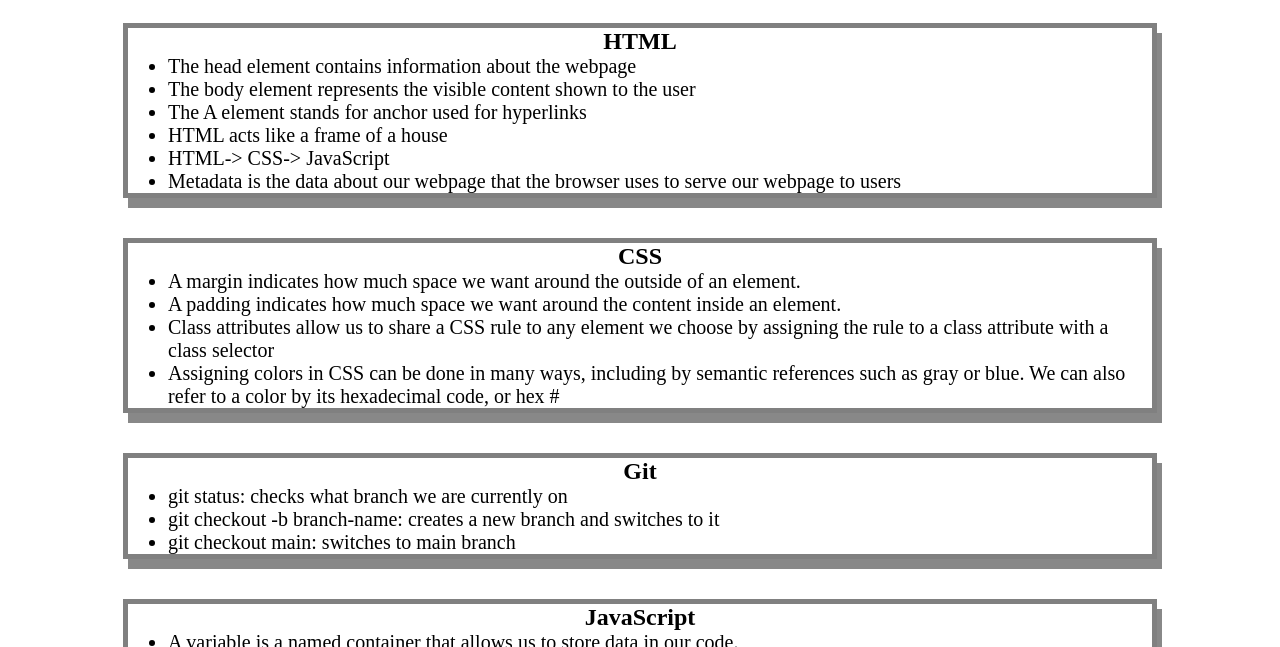
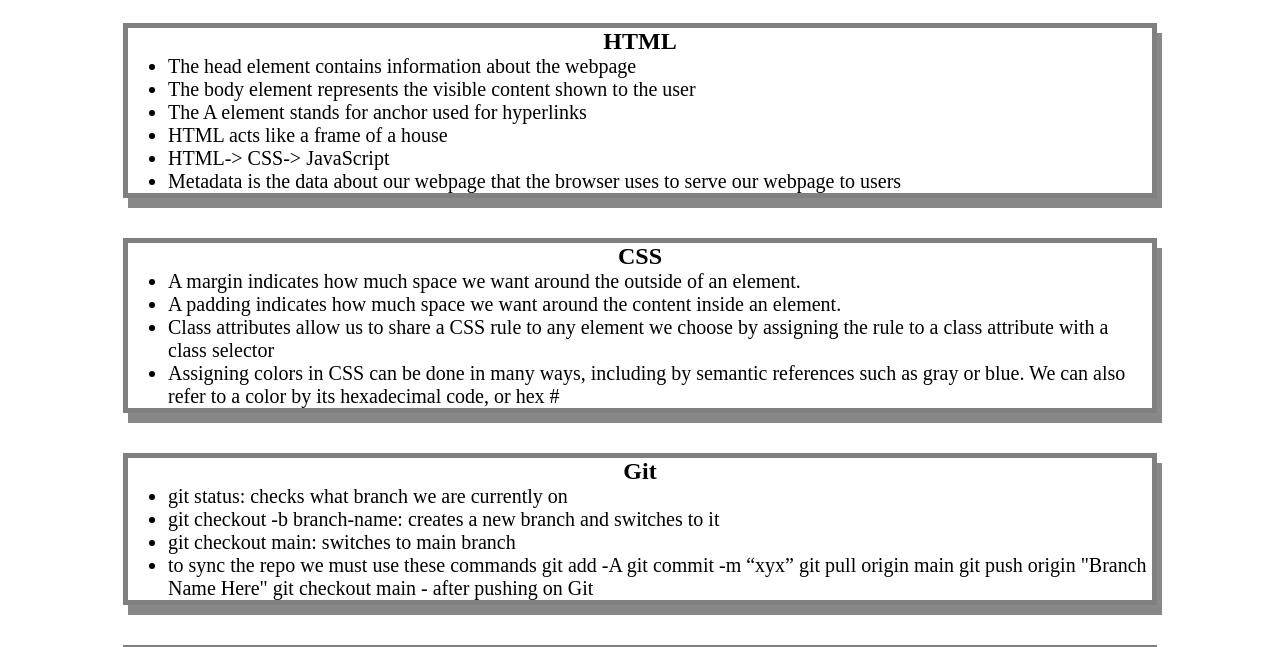
Before and after one commit to BrianAlvarezMagana/prework-study-guide, a plain HTML site: page index.html in a window 1280 px wide. Shown: the part 137-784 px from the top of the page. Drawn offline with Linux system fonts and the light colour scheme.

Commit message:
updated README file and added notes

```diff
--- a/index.html
+++ b/index.html
@@ -42,6 +42,12 @@
           <li>git status: checks what branch we are currently on</li>
           <li>git checkout -b branch-name: creates a new branch and switches to it</li>
           <li>git checkout main: switches to main branch</li>
+          <li>to sync the repo we must use these commands
+            git add -A
+            git commit -m “xyx”
+            git pull origin main
+            git push origin "Branch Name Here"
+            git checkout main - after pushing on Git</li>
         </ul>
       </section>
 
```
Also changed, not shown: 1 other file.
